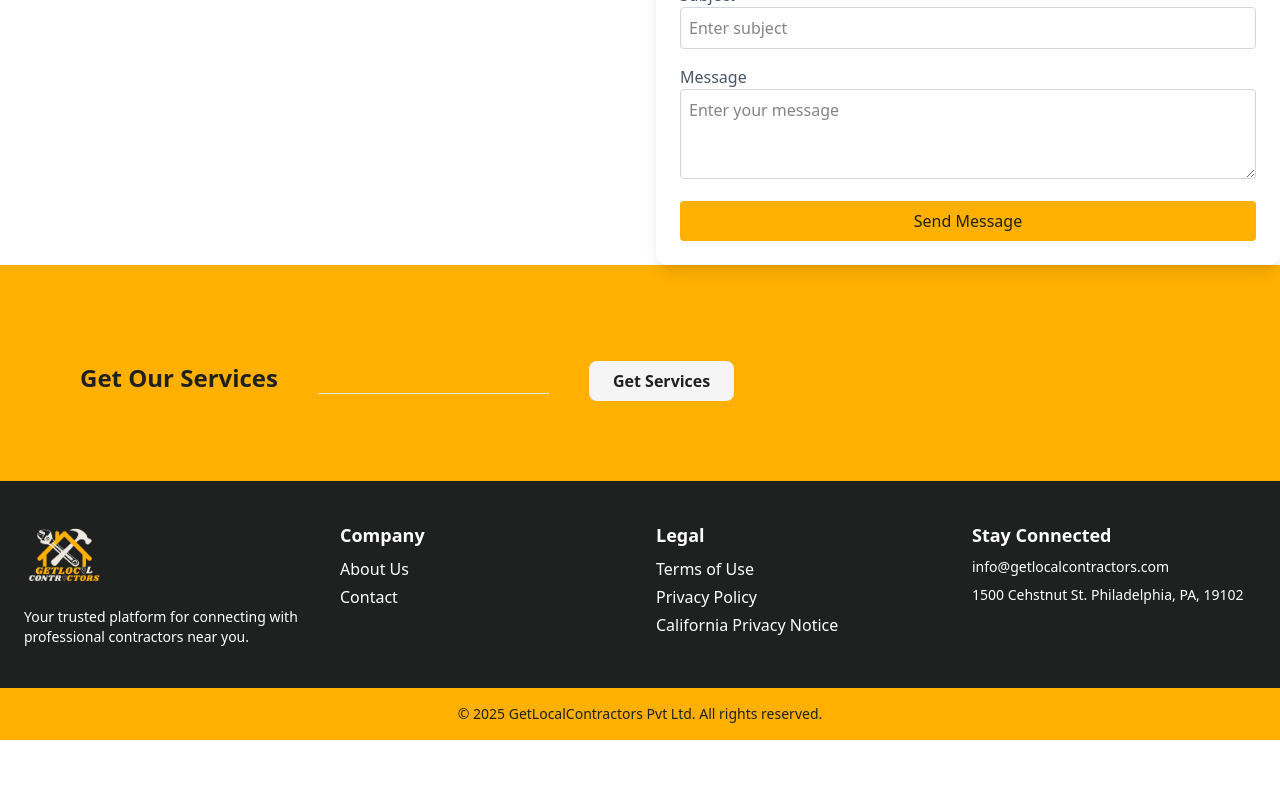
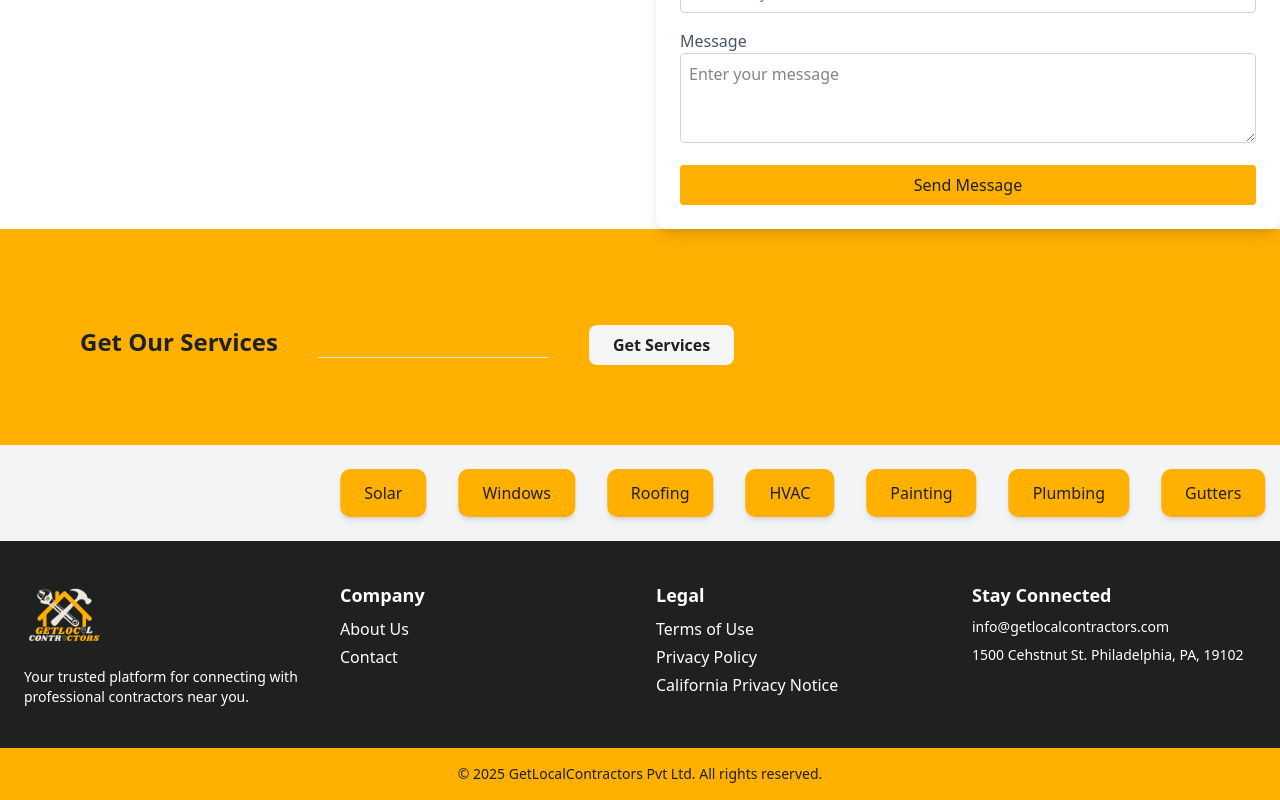
Before and after one commit to dawood7233/GetLocalContractors, a React (Vite) app: page /Contact in a window 1280 px wide. Shown: the part 497-1297 px from the top of the page. Before the commit the page ends 1237 px from the top, so only its background shows below. Built offline with nearby package versions, Linux system fonts and the light colour scheme.

Commit message:
form updated

```diff
--- /dev/null
+++ b/src/Components/ServicesCarousel.jsx
@@ -0,0 +1,48 @@
+import React, { useState, useEffect } from "react";
+import { motion, useAnimation } from "framer-motion";
+import { allServices } from "./servicesData";
+import { Link } from "react-router-dom";
+
+const ServicesCarousel = () => {
+  const controls = useAnimation();
+  const [isHovered, setIsHovered] = useState(false);
+
+  useEffect(() => {
+    if (!isHovered) {
+      controls.start({
+        x: ["100%", "-100%"],
+        transition: { repeat: Infinity, ease: "linear", duration: 15 },
+      });
+    } else {
+      controls.stop();
+    }
+  }, [isHovered, controls]);
+
+  return (
+    <div className="overflow-hidden relative w-full bg-gray-100 py-6">
+      <motion.div
+        className="flex whitespace-nowrap"
+        animate={controls}
+        onMouseEnter={() => setIsHovered(true)}
+        onMouseLeave={() => setIsHovered(false)}
+      >
+        {[...allServices, ...allServices].map((service, index) => (
+          <motion.div
+            key={index}
+            whileHover={{ scale: 1.1 }}
+            className="flex-shrink-0 px-4"
+          >
+            <Link
+              to={`/services/${service.title}`}
+              className="block px-6 py-3 bg-primary text-secondary rounded-lg shadow-md hover:bg-secondary hover:text-primary transition-all"
+            >
+              {service.title}
+            </Link>
+          </motion.div>
+        ))}
+      </motion.div>
+    </div>
+  );
+};
+
+export default ServicesCarousel;
--- a/src/Pages/Contact.jsx
+++ b/src/Pages/Contact.jsx
@@ -1,6 +1,7 @@
 import React from "react";
 import { FaPhone, FaEnvelope, FaMapMarkerAlt } from "react-icons/fa";
 import Newsletter from "@/Components/newsletter";
+import ServicesCarousel from "@/Components/ServicesCarousel";
 
 const Contact = () => {
   return (
@@ -41,11 +42,6 @@ const Contact = () => {
           </svg>
         </span>
       </h1>
-
-      {/* Breadcrumb */}
-      <div className="text-sm text-gray-500 mt-4 ">
-        <span className="text-primary">Home</span> / Contact Us
-      </div>
 
       {/* Contact Section */}
       <div className="grid md:grid-cols-2 gap-8 mt-8 ">
@@ -112,6 +108,9 @@ const Contact = () => {
       <section>
         <Newsletter />
       </section>
+      <section>
+        <ServicesCarousel />
+      </section>
     </div>
   );
 };
--- a/src/Pages/Home.jsx
+++ b/src/Pages/Home.jsx
@@ -1,10 +1,8 @@
 import React from "react";
-import { motion } from "motion/react";
 import Services from "./Services";
 import WhyUs from "@/Components/WhyUs";
 
 const Home = () => {
-  const animate = {}
 
   return (
     <div>
@@ -21,28 +19,12 @@ const Home = () => {
         <div className="">
       <svg xmlns="http://www.w3.org/2000/svg" width="123" height="24" viewBox="0 0 123 24" fill="none"><path d="M0 5.74514H6V17.7451H0V5.74514Z" fill="#ffb000"></path><path d="M6 8.74514H103V14.7451H6V8.74514Z" fill="#ffb000"></path><path d="M99 11.7451L110.745 0L122.49 11.7451L110.745 23.4903L99 11.7451Z" fill="#ffb000"></path></svg>
       </div>
-        {/* <motion.h1
-        drag
-        dragConstraints={{left:0,right:1000,top:0,bottom:200}}
-        initial={{
-          x:40,
-        }}
-        animate={{
-          x:[0,400,400,0,0],
-          y:[0,0,200,200,0],
-        }}
-        transition={{
-          smooth:3,
-          duration:3,
-
-        }}
-
-        className="text-4xl font-bold">Welcome to GetLocalContractors</motion.h1> */}
+      <h1 className="text-4xl font-bold">Get Local Contractors</h1>
         <p className="text-lg mt-2">Find the best contractors near you!</p>
       </div>
 
       {/* Right Side Image */}
-      <div className="absolute md:right-0 md:bottom-0 md:top-22 top-80 right-5">
+      <div className="absolute md:right-0 md:bottom-0 md:top-22 top-80 right-5 ">
         <img
           src="/assets/images/side-portrait.png"
           alt="Contractor working"
--- a/src/Pages/ServiceDetails.jsx
+++ b/src/Pages/ServiceDetails.jsx
@@ -6,6 +6,8 @@ import { Formik, Form, Field, ErrorMessage } from "formik";
 import * as Yup from "yup";
 
 const ServiceDetails = () => {
+  const [formDataString, setFormDataString] = useState('');
+
   const { title } = useParams();
   const location = useLocation();
   const navigate = useNavigate();
@@ -30,9 +32,10 @@ const ServiceDetails = () => {
   const serviceFields = service.inputs.map((input) => ({
     name: input.question,
     label: input.question,
-    type: input.type || "text",
+    type: input.options ? "select" : "text",
     options: input.options || null,
   }));
+
 
   const personalInfoFields = [
     { name: "firstName", label: "First Name", type: "text" },
@@ -86,6 +89,7 @@ const ServiceDetails = () => {
     min: "",
     ipAddress: "",
     userAgent: "",
+
   };
 
   // Create validation schema for each field
@@ -126,6 +130,28 @@ const ServiceDetails = () => {
   const validationSchema = Yup.object(fieldValidationSchemas);
 
   const handleSubmit = (values, { resetForm }) => {
+    // Create a FormData object with all the form values
+    const formData = new FormData();
+
+    // Add all field values to FormData
+    Object.keys(values).forEach((key) => {
+      formData.append(key, values[key]);
+    });
+
+    // Convert FormData to an object
+    const formDataObj = {};
+    formData.forEach((value, key) => {
+      formDataObj[key] = value;
+    });
+
+    // Convert to string
+    const formDataJsonString = JSON.stringify(formDataObj);
+
+    // Store the string in state
+    setFormDataString(formDataJsonString);  // ✅ This will now work
+
+    console.log("Form Data as String:", formDataJsonString);
+
     // Preserve certain values that should be retained
     const retainedValues = {
       affid: values.affid,
@@ -152,24 +178,19 @@ const ServiceDetails = () => {
     navigate("/thankYou");
   };
 
+
   // Function to validate current field and move to next step
   const validateAndContinue = async (values, errors, validateField, setFieldTouched) => {
     const currentField = allFields[currentStep];
 
-    // Mark the field as touched to trigger validation
     await setFieldTouched(currentField.name, true, true);
 
-    // Validate the current field
     await validateField(currentField.name);
 
-    // Check if there's an error for the current field
     if (!errors[currentField.name]) {
-      // If no error, move to the next step
       setCurrentStep(currentStep + 1);
     }
   };
-
-  // Function to go back to previous step
   const goToPreviousStep = () => {
     setCurrentStep(Math.max(0, currentStep - 1));
   };
@@ -195,9 +216,6 @@ const ServiceDetails = () => {
             className="bg-[#ffb000] h-2.5 rounded-full transition-all duration-300"
             style={{ width: `${(currentStep / (totalSteps - 1)) * 100}%` }}
           ></div>
-        </div>
-        <div className="text-center mt-2 text-sm text-gray-600">
-          Step {currentStep + 1} of {totalSteps}
         </div>
       </div>
 
```
Also changed, not shown: 1 other file (tests, documents, lock files or other folders).
